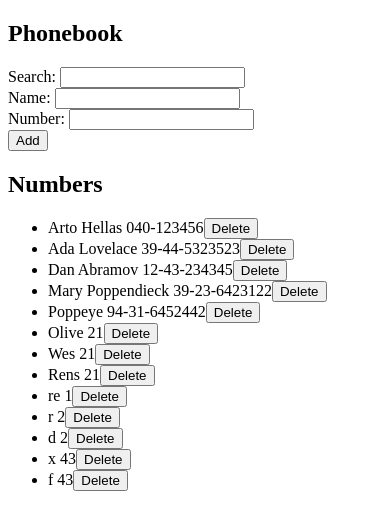
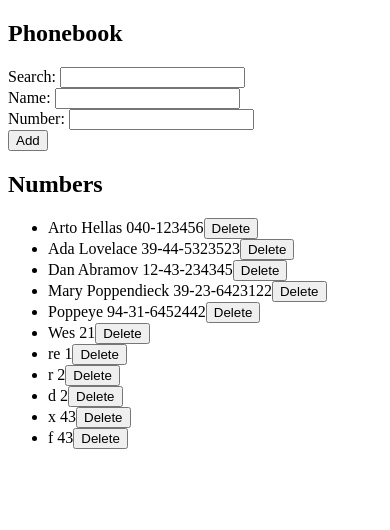
Before and after one commit to iamwesofph/fullstackopen-ex, a React (Vite) app in the folder part2/phonebook/: page / in a window 390 px wide. Shown: the top 530 px of the page. Built offline with nearby package versions, Linux system fonts and the light colour scheme; data requests are answered from the project's data file.

Commit message:
Finish phonebook step12

```diff
--- a/part2/phonebook/db.json
+++ b/part2/phonebook/db.json
@@ -26,19 +26,9 @@
       "id": 5
     },
     {
-      "name": "Olive",
-      "number": "21",
-      "id": 6
-    },
-    {
       "name": "Wes",
       "number": "21",
       "id": 7
-    },
-    {
-      "name": "Rens",
-      "number": "21",
-      "id": 8
     },
     {
       "name": "re",
--- a/part2/phonebook/src/App.jsx
+++ b/part2/phonebook/src/App.jsx
@@ -77,12 +77,22 @@ const App = () => {
         const existingPerson = persons.find((person) => person.name === newName);
         if (existingPerson) {
             if (window.confirm(`${newName} is already added to phonebook, replace old number with a new one?`) === true) {
-                personService.update(existingPerson.id, personObject).then((returnedPerson) => {
+                personService
+                    .update(existingPerson.id, personObject)
+                    .then((returnedPerson) => {
                         setPersons(persons.map((person) => (person.id !== existingPerson.id ? person : returnedPerson)));
                         setErrorMessage(`Successfully updated ${returnedPerson.name}'s, phone number.`);
                         setTimeout(() => {
                             setErrorMessage(null);
                         }, 5000);
+                    })
+                    .catch((error) => {
+                        setErrorMessage(`Cannot access ${existingPerson.name}'s data from the server. Error ${error}`);
+                        console.log("HTTP request error caught");
+                        setTimeout(() => {
+                            setErrorMessage(null);
+                        }, 5000);
+                        setPersons(persons.filter((person) => person.id !== existingPerson.id));
                     });
             }
         } else {
```
Lines whose indentation alone changed are shown as unchanged.
